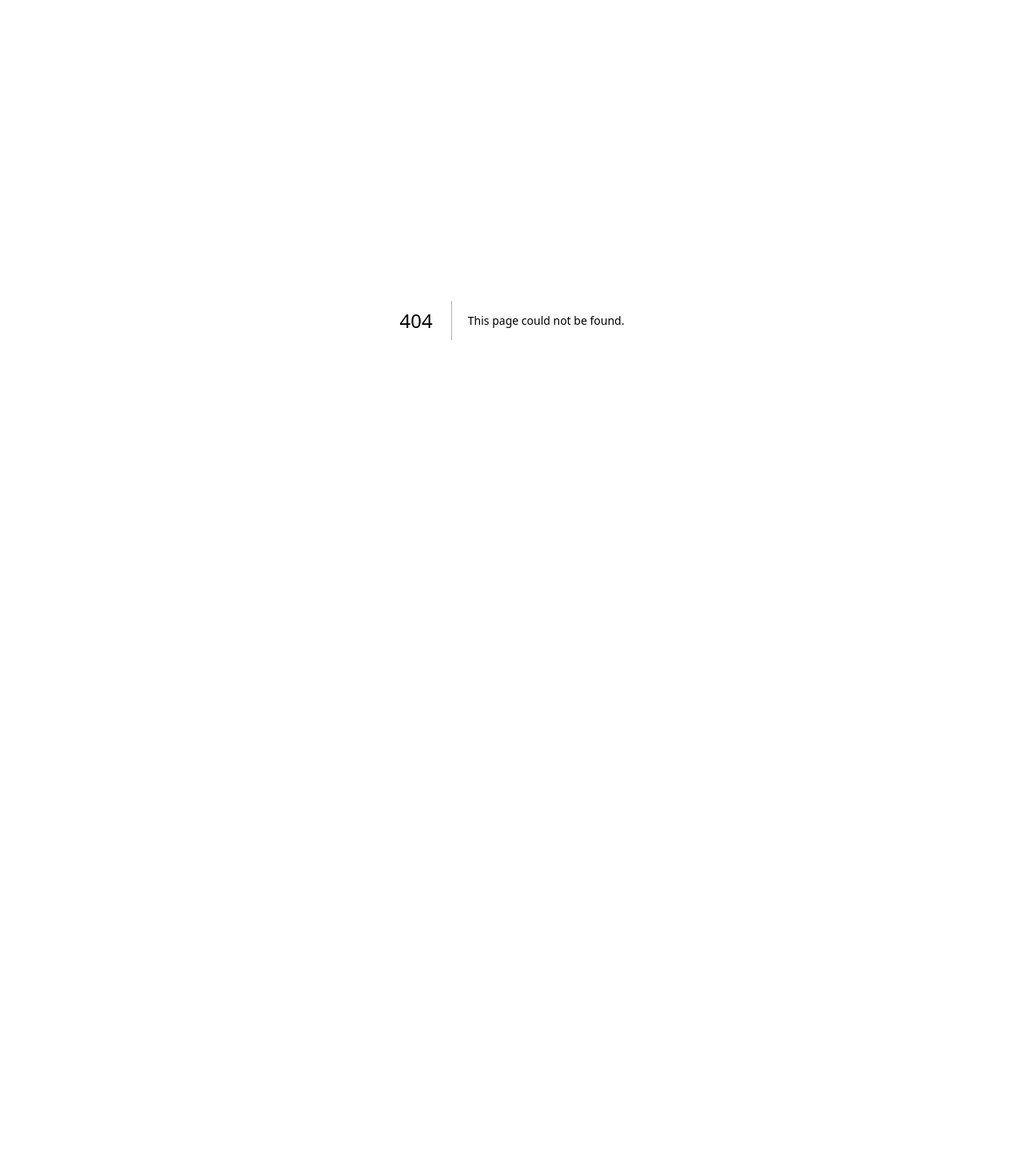
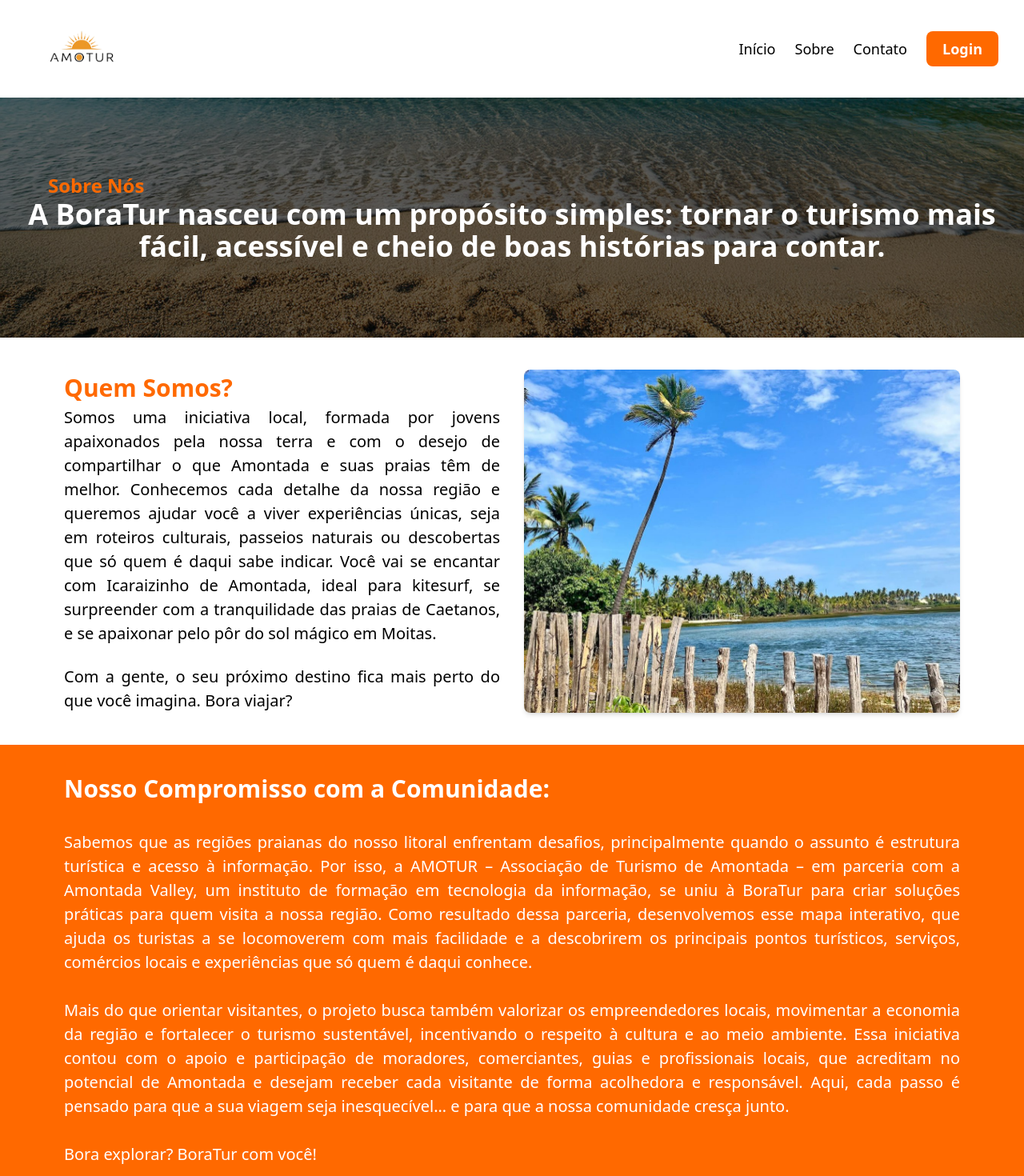
Before and after one commit to JuanMarks/mapa-praia-next, a Next.js app: page /sobre in a window 1280 px wide. Before the commit this address had no page. Shown: the top 1470 px of the page at 80% size. Before the commit the page ends 800 px from the top, so only its background shows below. Built offline with nearby package versions, Linux system fonts and the light colour scheme.

Commit message:
feat: semi pronto pagina sobre

```diff
--- /dev/null
+++ b/src/components/SobreComponents/banner.tsx
@@ -0,0 +1,9 @@
+
+
+export default function BannerSobre() {
+    return (
+        <div>
+            {style}
+        </div>
+    )
+}
--- /dev/null
+++ b/src/components/SobreComponents/inicioSobre.tsx
@@ -0,0 +1,20 @@
+
+
+import React from 'react'
+
+export default function InicioSobre() {
+  const imageName = 'praiasobre.jpg'
+  const imagePath = `/images/${imageName}`
+
+  return (
+    <div className="relative w-full h-[300px] overflow-hidden bg-cover bg-[position:center_bottom] flex items-center justify-center" style={{ backgroundImage: `url('${imagePath}')` }}>
+      <div className="absolute inset-0 bg-black opacity-60"></div>
+      <div className="relative z-10 text-white text-center">
+        <h5 className="text-orange-500 text-start  sm:text-2xl text-18px pl-[60px] font-bold">Sobre Nós</h5>
+        <h1 className="sm:text-4xl text-[25px] px-8 font-bold">
+          A BoraTur nasceu com um propósito simples: tornar o turismo mais fácil, acessível e cheio de boas histórias para contar.
+        </h1>
+      </div>
+    </div>
+  );
+}
--- /dev/null
+++ b/src/components/SobreComponents/nossoCompromisso.tsx
@@ -0,0 +1,14 @@
+
+
+
+export default function NossoCompromisso() {
+    return (
+        <div className="sm:px-[80px] px-[30px] sm:text-[20px] text-[17px] text-justify bg-orange-500 py-8 text-white">
+            <h2 className="font-bold sm:text-[30px] text-[25px] text-start">Nosso Compromisso com a Comunidade:</h2><br />
+            <p>Sabemos que as regiões praianas do nosso litoral enfrentam desafios, principalmente quando o assunto é estrutura turística e acesso à informação. Por isso, a AMOTUR – Associação de Turismo de Amontada – em parceria com a Amontada Valley, um instituto de formação em tecnologia da informação, se uniu à BoraTur para criar soluções práticas para quem visita a nossa região. Como resultado dessa parceria, desenvolvemos esse mapa interativo, que ajuda os turistas a se locomoverem com mais facilidade e a descobrirem os principais pontos turísticos, serviços, comércios locais e experiências que só quem é daqui conhece.</p><br />
+            <p>Mais do que orientar visitantes, o projeto busca também valorizar os empreendedores locais, movimentar a economia da região e fortalecer o turismo sustentável, incentivando o respeito à cultura e ao meio ambiente. Essa iniciativa contou com o apoio e participação de moradores, comerciantes, guias e profissionais locais, que acreditam no potencial de Amontada e desejam receber cada visitante de forma acolhedora e responsável. Aqui, cada passo é pensado para que a sua viagem seja inesquecível… e para que a nossa comunidade cresça junto.</p><br />
+            <p>Bora explorar? BoraTur com você!</p>
+
+        </div>
+    )
+}
--- /dev/null
+++ b/src/components/SobreComponents/quemSomos.tsx
@@ -0,0 +1,23 @@
+import Image from 'next/image'
+
+
+export default function QuemSomos() {
+    return (
+        <div className="flex flex-col lg:flex-row sm:mx-[80px] mx-[30px] my-[40px] gap-[30px]">
+            <div className="lg:w-1/2 w-full">
+                <h2 className="text-orange-500 font-bold sm:text-[30px] text-[25px]">Quem Somos?</h2>
+                <p className="text-justify sm:text-[20px] text-[18px]">Somos uma iniciativa local, formada por jovens apaixonados pela nossa terra e com o desejo de compartilhar o que Amontada e suas praias têm de melhor. Conhecemos cada detalhe da nossa região e queremos ajudar você a viver experiências únicas, seja em roteiros culturais, passeios naturais ou descobertas que só quem é daqui sabe indicar. Você vai se encantar com Icaraizinho de Amontada, ideal para kitesurf, se surpreender com a tranquilidade das praias de Caetanos, e se apaixonar pelo pôr do sol mágico em Moitas.</p><br />
+                <p className="text-justify sm:text-[20px] text-[18px]">Com a gente, o seu próximo destino fica mais perto do que você imagina. Bora viajar?</p>
+            </div>
+            <div className="lg:w-1/2 w-full flex justify-center">
+                <Image
+                src="/images/icaraizinho.jpg"
+                alt="Imagem do grupo"
+                width={600}
+                height={400}
+                className="rounded-lg shadow-md w-full"
+                />
+            </div>
+        </div>
+    )
+}
--- /dev/null
+++ b/src/pages/sobre.tsx
@@ -0,0 +1,18 @@
+'use client'
+
+import InicioSobre from "@/components/SobreComponents/inicioSobre"
+import NossoCompromisso from "@/components/SobreComponents/nossoCompromisso"
+import QuemSomos from "@/components/SobreComponents/quemSomos"
+import Header from "@/components/Header"
+import './globals.css'
+
+export default function Sobre() {
+    return (
+        <section>
+            <Header/>
+            <InicioSobre/>
+            <QuemSomos/>
+            <NossoCompromisso/>
+        </section>
+    )
+}
```
Also changed, not shown: public/images/icaraizinho.jpg (added), public/images/praiasobre.jpg (added).
